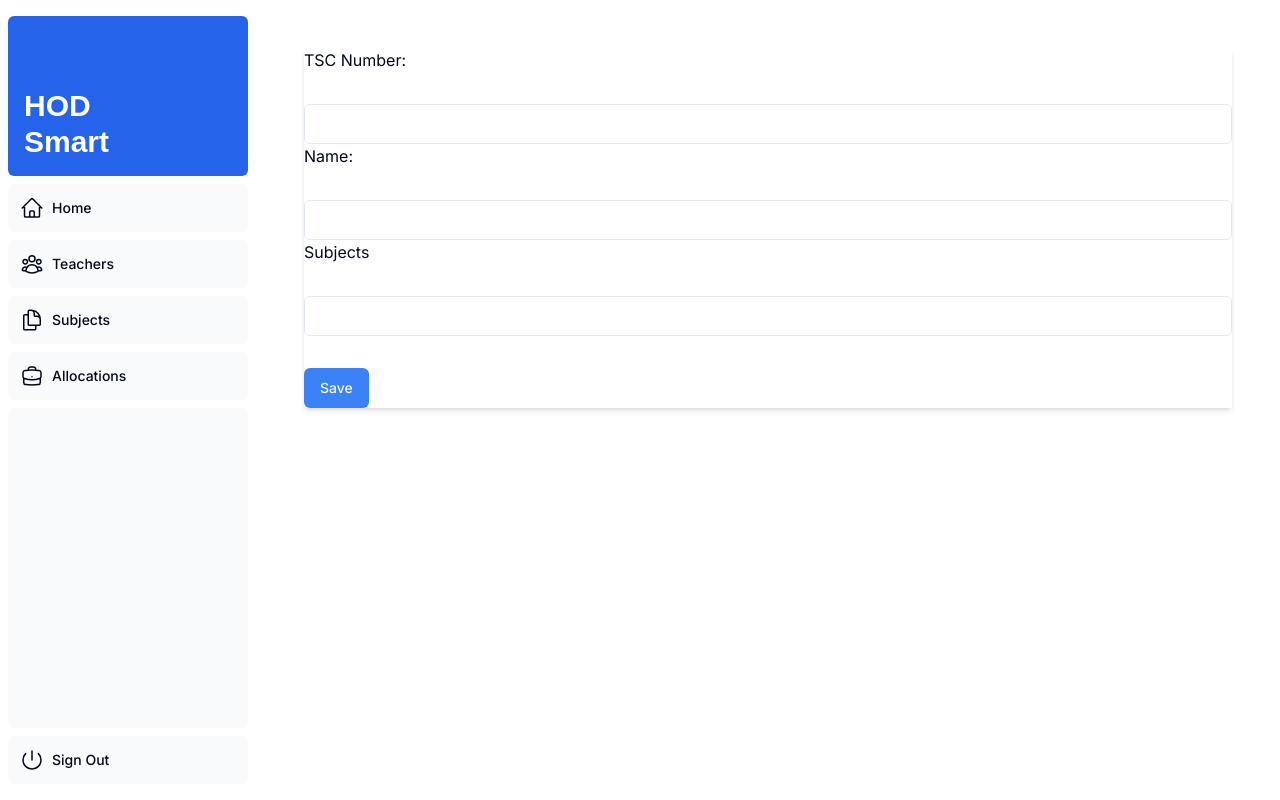
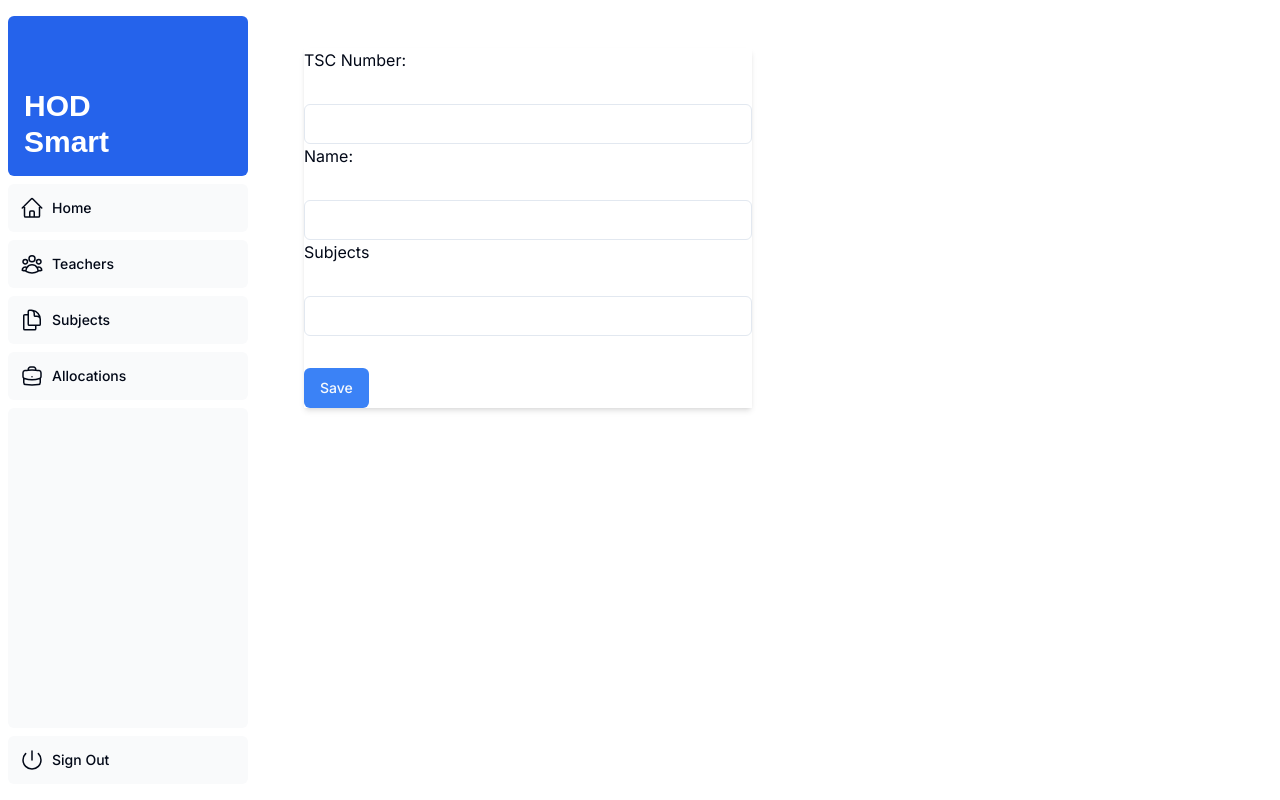
Before and after one commit to matthewkuria/hodsmart, a Next.js app: page /dashboard/teachers/add-teacher in a window 1280 px wide. Built offline with nearby package versions, Linux system fonts and the light colour scheme; a web font is replaced by a local one.

Commit message:
Reduce the size of the add teacher form

```diff
--- a/app/ui/teachers/create-teacher-form.tsx
+++ b/app/ui/teachers/create-teacher-form.tsx
@@ -69,7 +69,7 @@ export function CreateTeacherForm() {
 
   return (
     <Form {...form}>
-      <form onSubmit={handleSubmit} className="space-y-8 shadow-md">
+      <form onSubmit={handleSubmit} className="space-y-8 shadow-md max-w-md">
         <Label htmlFor="tscNumber">TSC Number:</Label>
         <Input
           type="text"
```
